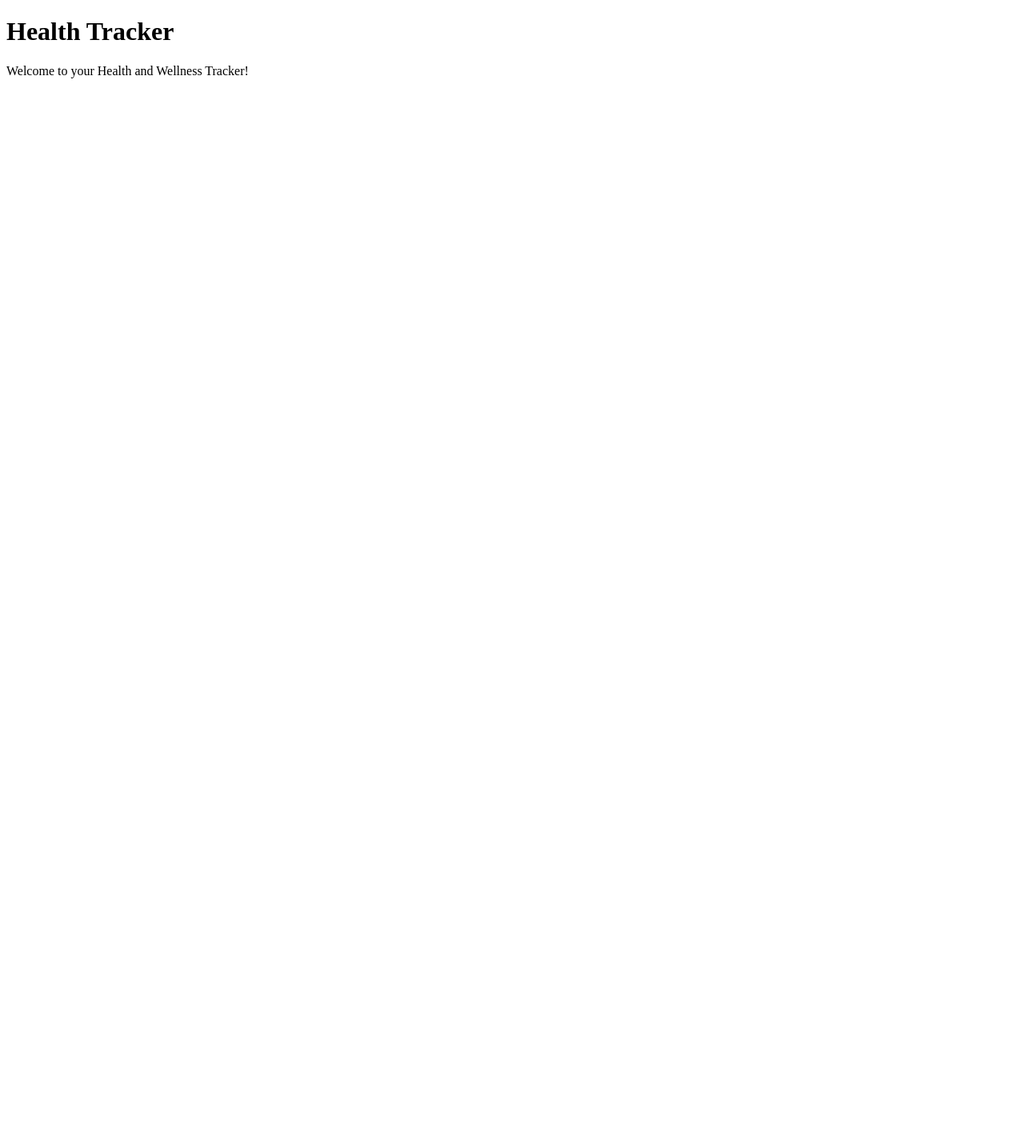
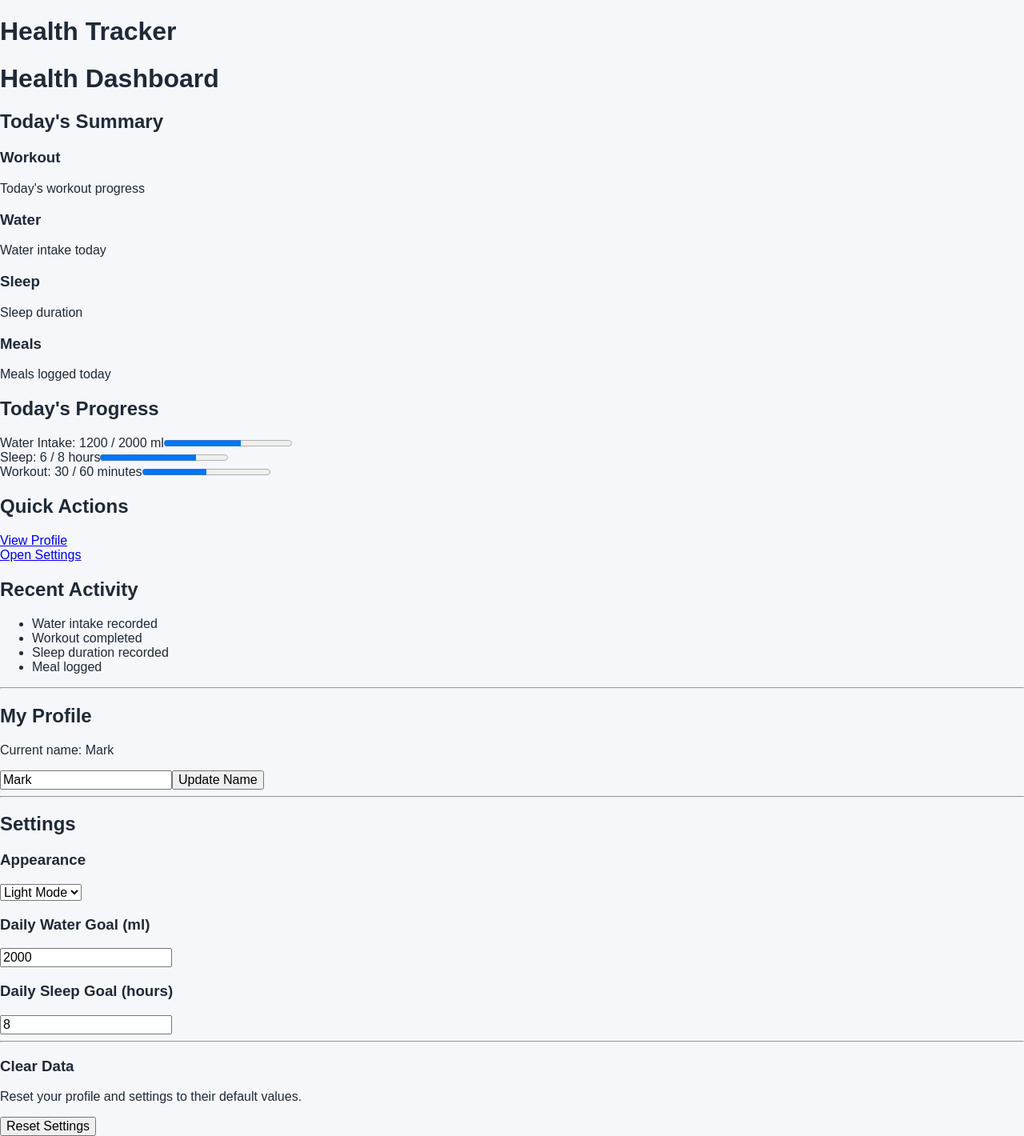
Before and after one commit to David-Mwonge123/health-tracker, a React (Vite) app: page / in a window 1280 px wide. Shown: the whole page at 80% size. Before the commit the page ends 800 px from the top, so only its background shows below. Built offline with nearby package versions, Linux system fonts and the light colour scheme.

Commit message:
Build Member 1 dashboard profile and settings

```diff
--- a/src/App.jsx
+++ b/src/App.jsx
@@ -1,8 +1,29 @@
+import { useSelector } from "react-redux";
+
+import Profile from "./components/Profile";
+import Settings from "./pages/Settings";
+import Dashboard from "./pages/Dashboard";
+
 function App() {
+  const theme = useSelector((state) => state.settings.theme);
+
   return (
-    <div>
+    <div className={`app ${theme}`}>
       <h1>Health Tracker</h1>
-      <p>Welcome to your Health and Wellness Tracker!</p>
+
+      <Dashboard />
+
+      <hr />
+
+      <div id="profile">
+        <Profile />
+      </div>
+
+      <hr />
+
+      <div id="settings">
+        <Settings />
+      </div>
     </div>
   );
 }
--- a/src/app/store.js
+++ b/src/app/store.js
@@ -1,5 +1,9 @@
+
 import { configureStore } from "@reduxjs/toolkit";
+import settingsReducer from "../features/settings/settingsSlice";
 
 export const store = configureStore({
-  reducer: {},
+  reducer: {
+    settings: settingsReducer,
+  },
 });
--- /dev/null
+++ b/src/components/Profile.jsx
@@ -0,0 +1,45 @@
+
+import { useState } from "react";
+import { useSelector, useDispatch } from "react-redux";
+import { updateName } from "../features/settings/settingsSlice";
+
+function Profile() {
+  // Read the current name from Redux
+  const name = useSelector((state) => state.settings.name);
+
+  // Access Redux dispatch
+  const dispatch = useDispatch();
+
+  // Store the name being typed
+  const [newName, setNewName] = useState(name);
+
+  // Update the name in Redux
+  function handleUpdate() {
+    if (newName.trim() === "") {
+      return;
+    }
+
+    dispatch(updateName(newName.trim()));
+  }
+
+  return (
+    <div>
+      <h2>My Profile</h2>
+
+      <p>Current name: {name}</p>
+
+      <input
+        type="text"
+        value={newName}
+        onChange={(event) => setNewName(event.target.value)}
+        placeholder="Enter your name"
+      />
+
+      <button onClick={handleUpdate}>
+        Update Name
+      </button>
+    </div>
+  );
+}
+
+export default Profile;
--- /dev/null
+++ b/src/features/settings/settingsSlice.js
@@ -0,0 +1,44 @@
+
+import { createSlice } from "@reduxjs/toolkit";
+
+const initialState = {
+  name: "Mark",
+  theme: "light",
+  dailyWaterGoal: 2000,
+  dailySleepGoal: 8,
+};
+
+const settingsSlice = createSlice({
+  name: "settings",
+  initialState,
+
+  reducers: {
+    updateName: (state, action) => {
+      state.name = action.payload;
+    },
+
+    updateTheme: (state, action) => {
+      state.theme = action.payload;
+    },
+
+    updateWaterGoal: (state, action) => {
+      state.dailyWaterGoal = action.payload;
+    },
+
+    updateSleepGoal: (state, action) => {
+      state.dailySleepGoal = action.payload;
+    },
+
+    resetSettings: () => initialState,
+  },
+});
+
+export const {
+  updateName,
+  updateTheme,
+  updateWaterGoal,
+  updateSleepGoal,
+  resetSettings,
+} = settingsSlice.actions;
+
+export default settingsSlice.reducer;
--- a/src/index.css
+++ b/src/index.css
@@ -0,0 +1,26 @@
+
+* {
+  box-sizing: border-box;
+}
+
+body {
+  margin: 0;
+  font-family: Arial, sans-serif;
+  transition: background-color 0.3s ease, color 0.3s ease;
+}
+
+body.light {
+  background-color: #f5f7fb;
+  color: #1f2937;
+}
+
+body.dark {
+  background-color: #111827;
+  color: #f9fafb;
+}
+
+button,
+input,
+select {
+  font: inherit;
+}
--- /dev/null
+++ b/src/pages/Dashboard.jsx
@@ -0,0 +1,80 @@
+
+function Dashboard() {
+  return (
+    <div>
+      <h1>Health Dashboard</h1>
+
+      {/* Today's Summary */}
+      <section>
+        <h2>Today's Summary</h2>
+
+        <div>
+          <h3>Workout</h3>
+          <p>Today's workout progress</p>
+        </div>
+
+        <div>
+          <h3>Water</h3>
+          <p>Water intake today</p>
+        </div>
+
+        <div>
+          <h3>Sleep</h3>
+          <p>Sleep duration</p>
+        </div>
+
+        <div>
+          <h3>Meals</h3>
+          <p>Meals logged today</p>
+        </div>
+      </section>
+
+      {/* Today's Progress */}
+      <section>
+        <h2>Today's Progress</h2>
+
+        <div>
+          <label>Water Intake: 1200 / 2000 ml</label>
+          <progress value="1200" max="2000"></progress>
+        </div>
+
+        <div>
+          <label>Sleep: 6 / 8 hours</label>
+          <progress value="6" max="8"></progress>
+        </div>
+
+        <div>
+          <label>Workout: 30 / 60 minutes</label>
+          <progress value="30" max="60"></progress>
+        </div>
+      </section>
+
+      {/* Quick Actions */}
+      <section>
+        <h2>Quick Actions</h2>
+
+        <div>
+          <a href="#profile">View Profile</a>
+        </div>
+
+        <div>
+          <a href="#settings">Open Settings</a>
+        </div>
+      </section>
+
+      {/* Recent Activity */}
+      <section>
+        <h2>Recent Activity</h2>
+
+        <ul>
+          <li>Water intake recorded</li>
+          <li>Workout completed</li>
+          <li>Sleep duration recorded</li>
+          <li>Meal logged</li>
+        </ul>
+      </section>
+    </div>
+  );
+}
+
+export default Dashboard;
--- /dev/null
+++ b/src/pages/Settings.jsx
@@ -0,0 +1,78 @@
+
+import { useEffect } from "react";
+import { useSelector, useDispatch } from "react-redux";
+
+import {
+  updateTheme,
+  updateWaterGoal,
+  updateSleepGoal,
+  resetSettings,
+} from "../features/settings/settingsSlice";
+
+function Settings() {
+  const dispatch = useDispatch();
+
+  const settings = useSelector((state) => state.settings);
+
+  useEffect(() => {
+    document.body.className = settings.theme;
+  }, [settings.theme]);
+
+  function handleClearData() {
+    const confirmReset = window.confirm(
+      "Are you sure you want to reset your settings?"
+    );
+
+    if (confirmReset) {
+      dispatch(resetSettings());
+    }
+  }
+
+  return (
+    <div>
+      <h2>Settings</h2>
+
+      <h3>Appearance</h3>
+
+      <select
+        value={settings.theme}
+        onChange={(event) => dispatch(updateTheme(event.target.value))}
+      >
+        <option value="light">Light Mode</option>
+        <option value="dark">Dark Mode</option>
+      </select>
+
+      <h3>Daily Water Goal (ml)</h3>
+
+      <input
+        type="number"
+        value={settings.dailyWaterGoal}
+        onChange={(event) =>
+          dispatch(updateWaterGoal(Number(event.target.value)))
+        }
+      />
+
+      <h3>Daily Sleep Goal (hours)</h3>
+
+      <input
+        type="number"
+        value={settings.dailySleepGoal}
+        onChange={(event) =>
+          dispatch(updateSleepGoal(Number(event.target.value)))
+        }
+      />
+
+      <hr />
+
+      <h3>Clear Data</h3>
+
+      <p>Reset your profile and settings to their default values.</p>
+
+      <button onClick={handleClearData}>
+        Reset Settings
+      </button>
+    </div>
+  );
+}
+
+export default Settings;
```
